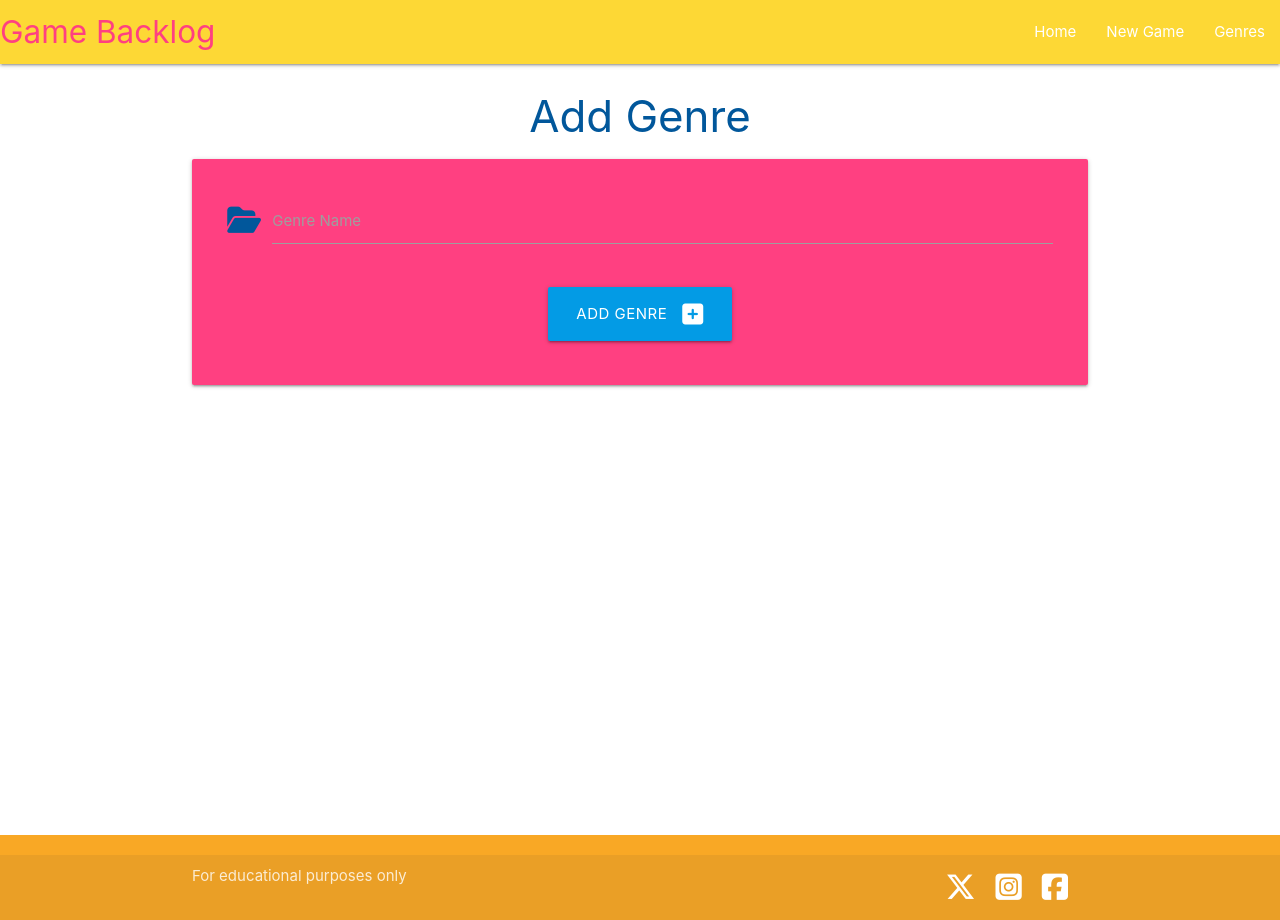
After one commit to Travyssm/game-backlog-p, a Flask app: page /add_genre in a window 1280 px wide. The commit adds this page. Run offline with Flask 3, Linux system fonts and the light colour scheme; some libraries are stand-ins or nearby versions.

Commit message:
created add_genre.html and updated routes

```diff
--- a/gamebacklog/routes.py
+++ b/gamebacklog/routes.py
@@ -1,7 +1,21 @@
-from flask import render_template
+from flask import render_template, request, redirect, url_for
 from gamebacklog import app, db
 from gamebacklog.models import Genre, Game
 
 @app.route("/")
 def home():
     return render_template("games.html")
+
+
+@app.route("/genres")
+def genres():
+    return render_template("genres.html")
+
+@app.route("/add_genre", methods=["GET", "POST"])
+def add_genre():
+    if request.method == "POST":
+        genre = Genre(genre_name=request.form.get("genre_name"))
+        db.session.add(genre)
+        db.session.commit()
+        return redirect(url_for("genres"))
+    return render_template("add_genre.html")
--- /dev/null
+++ b/gamebacklog/templates/add_genre.html
@@ -0,0 +1,27 @@
+{% extends "base.html" %}
+{% block content %}
+
+<h3 class="light-blue-text text-darken-4 center-align">Add Genre</h3>
+
+<div class="row card-panel pink accent-2">
+    <form class="col s12" method="POST" action="{{ url_for('add_genre') }}">
+        <!-- genre_name -->
+        <div class="row">
+            <div class="input-field col s12">
+                <i class="fas fa-folder-open prefix light-blue-text text-darken-4"></i>
+                <input id="genre_name" name="genre_name" minlength="3" maxlength="25" type="text" class="validate" required>
+                <label for="Genre_name">Genre Name</label>
+            </div>
+        </div>
+        <!-- submit button -->
+        <div class="row">
+            <div class="col s12 center-align">
+                <button type="submit" class="btn-large light-blue darken-1">
+                    Add Genre <i class="fas fa-plus-square right"></i>
+                </button>
+            </div>
+        </div>
+    </form>
+</div>
+
+{% endblock %}
--- a/gamebacklog/templates/base.html
+++ b/gamebacklog/templates/base.html
@@ -18,7 +18,7 @@
               <ul class="right hide-on-med-and-down">
                 <li><a href="{{ url_for('home') }}">Home</a></li>
                 <li><a href="">New Game</a></li>
-                <li><a href="">Genres</a></li>
+                <li><a href="{{ url_for('genres') }}">Genres</a></li>
               </ul>
             </div>
           </nav>
@@ -27,7 +27,7 @@
           <ul class="sidenav" id="mobile-demo">
             <li><a href="{{ url_for('home') }}">Home</a></li>
             <li><a href="">New Game</a></li>
-            <li><a href="">Genres</a></li>
+            <li><a href="{{ url_for('genres') }}">Genres</a></li>
           </ul>
     </header>
 
```
Also changed, not shown: gamebacklog/templates/genres.html (added, +14 -0 lines).
